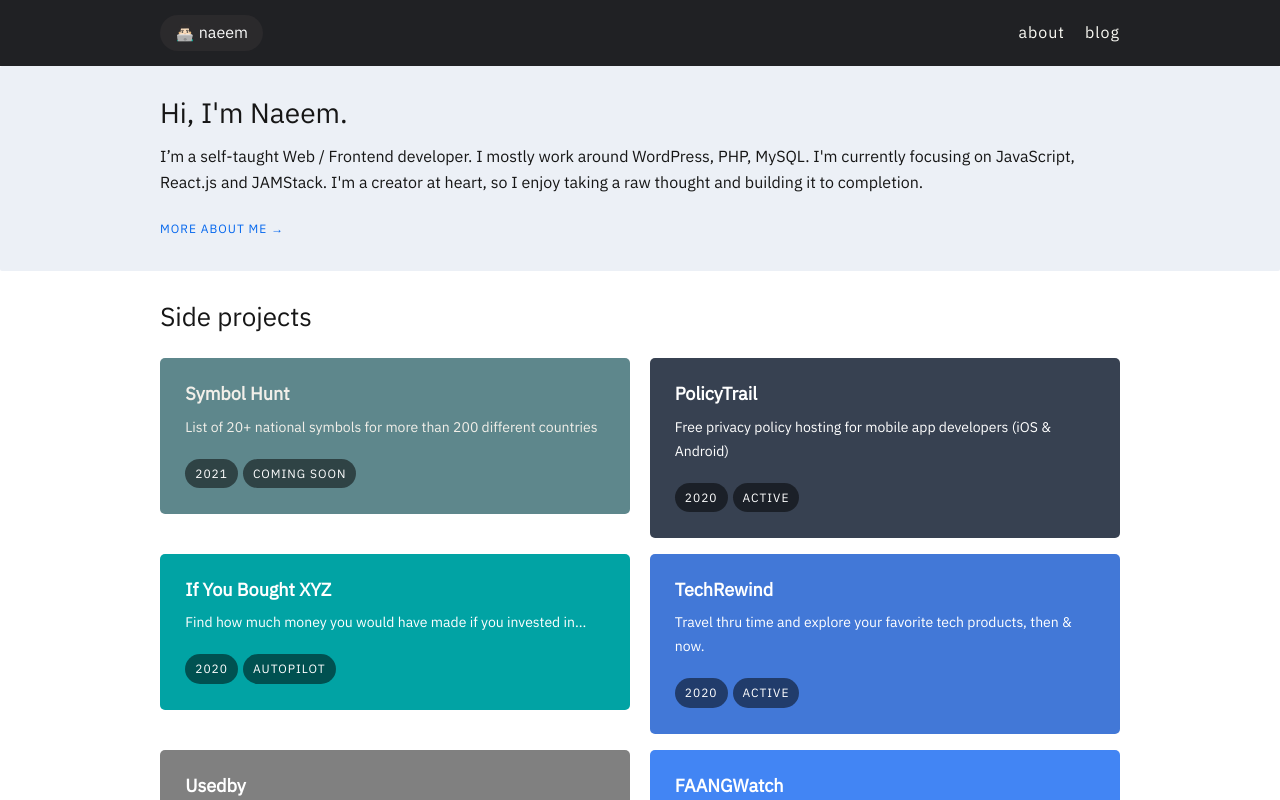
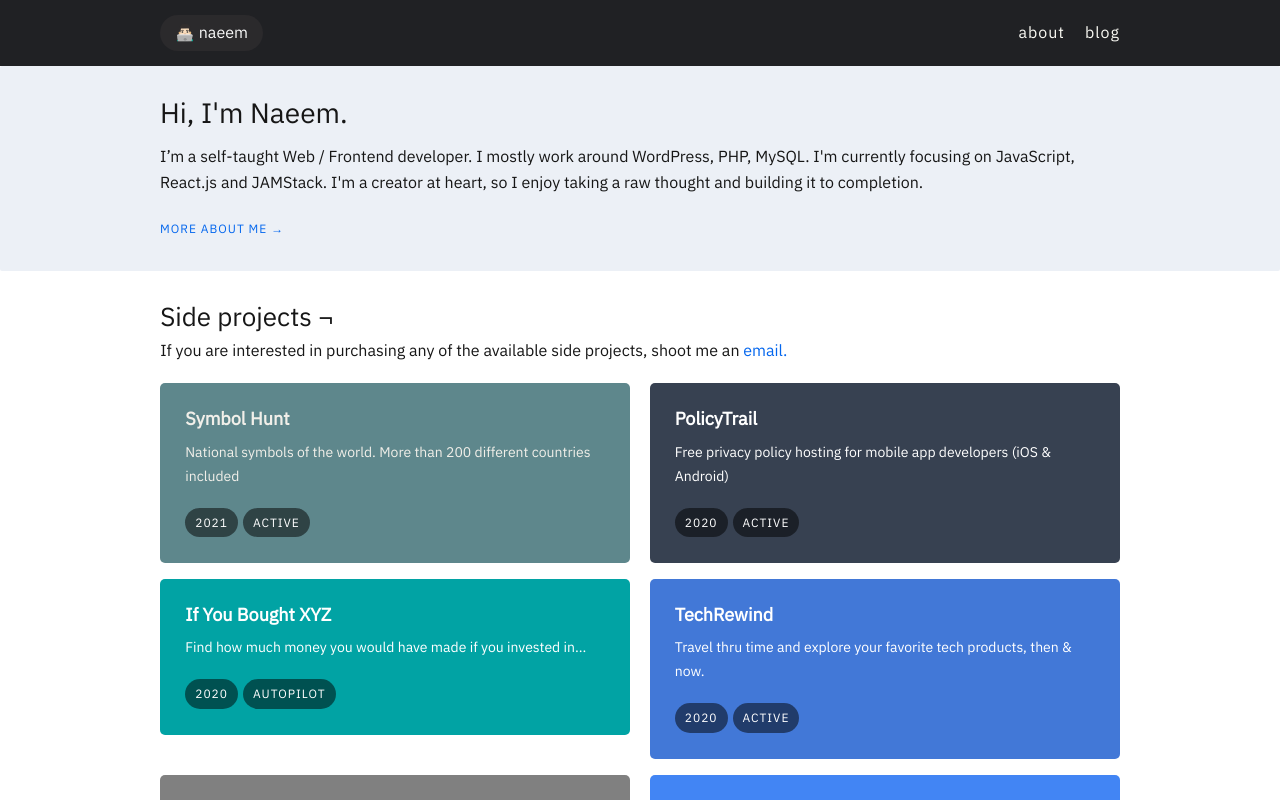
Before and after one commit to naeemnur/naeemnur.com, a React (Create React App) app: page / in a window 1280 px wide. Shown: the top 800 px of the page. Built offline with nearby package versions, Linux system fonts and the light colour scheme.

Commit message:
updated home

```diff
--- a/src/Home.js
+++ b/src/Home.js
@@ -28,15 +28,16 @@ class Home extends Component {
 
         <div className="container">
           <div className="nn_featured">
-            <h2>{projectHeading}</h2>
+            <h2>{projectHeading} &not;</h2>
+            <p className="nn_p">If you are interested in purchasing any of the available side projects, shoot me an <a href="mailto:naeemnur@gmail.com">email.</a>  </p>
 
             <Project
             date="2021"
-            desc="List of 20+ national symbols for more than 200 different countries"
+            desc="National symbols of the world. More than 200 different countries included"
             pClass="nn_project nn_sh"
             title="Symbol Hunt"
-            url="#"
-            status="Coming Soon"
+            url="https://symbolhunt.com"
+            status="Active"
           />
 
             <Project
@@ -157,7 +158,7 @@ class Home extends Component {
             />
 
 
-<Project
+            <Project
               date="2017"
               desc="A definitive list of tech acquisitions."
               // domain="acquiredby.co"
--- a/src/scss/main.scss
+++ b/src/scss/main.scss
@@ -211,6 +211,10 @@ pre code {
   }
 }
 
+.nn_p {
+  margin-left: 1%;
+}
+
 .nn_menu {
   margin: 0;
   padding: 0;
@@ -255,7 +259,7 @@ pre code {
   margin-right: -1%;
   & h2 {
     @extend .nn_page-title;
-    margin-bottom: 1em;
+    margin-bottom: 5px;
     margin-left: 1%;
     margin-right: 1%;
   }
```
Also changed, not shown: 1 other file (tests, documents, lock files or other folders).
